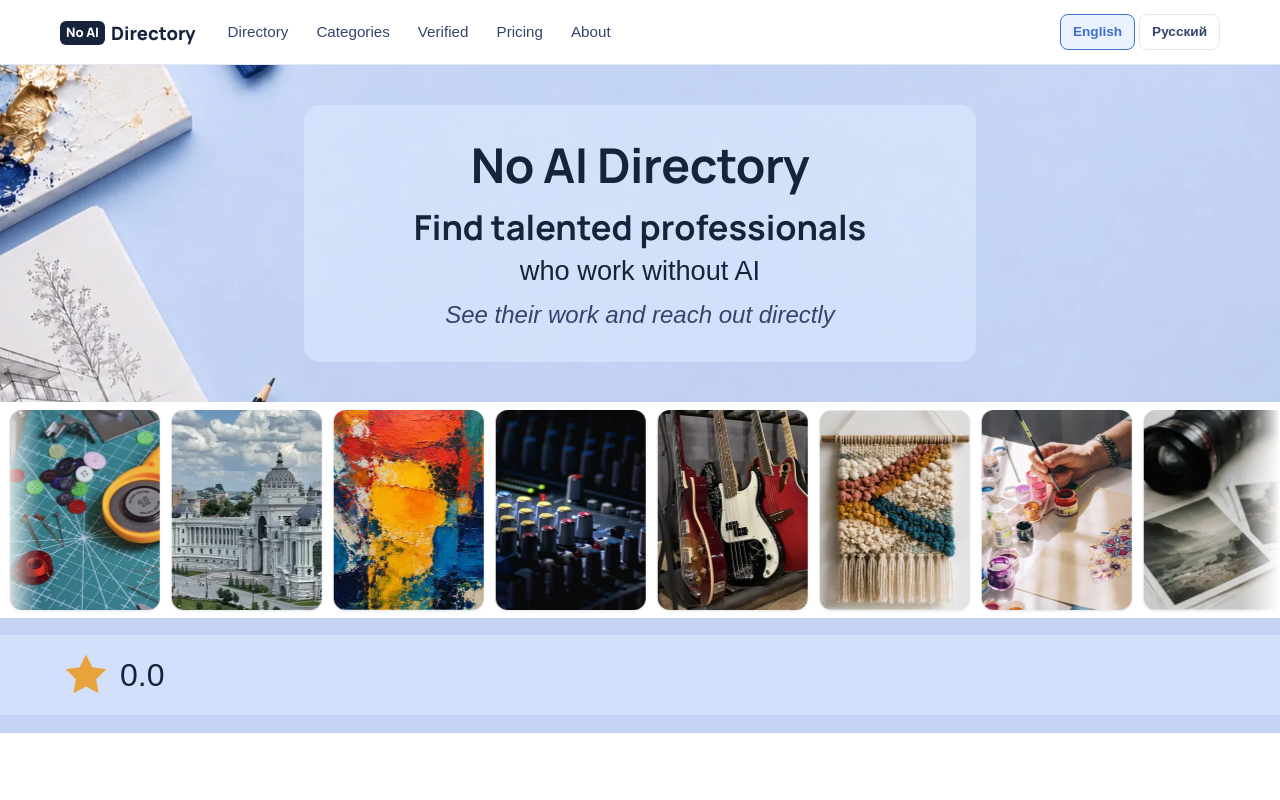
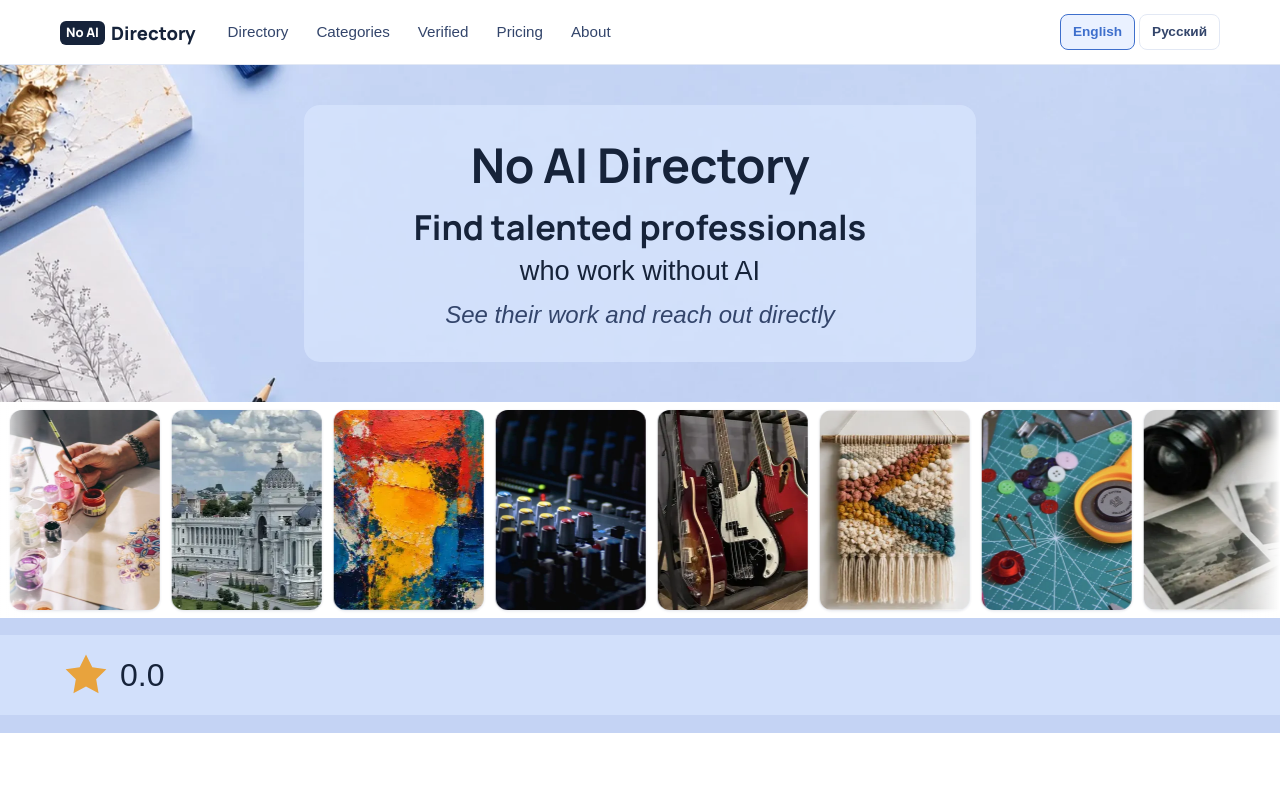
Before and after one commit to dm100usa-oss/no-ai-marketplace, a Next.js app: page /en in a window 1280 px wide. Shown: the top 800 px of the page. Built offline with nearby package versions, Linux system fonts and the light colour scheme; a web font is replaced by a local one.

Commit message:
Add files via upload

```diff
--- a/src/app/globals.css
+++ b/src/app/globals.css
@@ -450,6 +450,21 @@ a { color: inherit; text-decoration: none; }
   object-fit: cover;
   /* Files are 300x400: exactly 2x the largest painted size, no more. */
   content-visibility: auto;
+  /* Soft protection: block drag-to-save and long-press selection. */
+  -webkit-user-select: none;
+  user-select: none;
+  -webkit-user-drag: none;
+  -webkit-touch-callout: none;
+  pointer-events: none;
+}
+
+/* Transparent layer over each image so a tap/long-press lands on this,
+   not on the image file itself. Stops the "save image" popup on mobile. */
+.people-marquee__guard {
+  position: absolute;
+  inset: 0;
+  z-index: 2;
+  display: block;
 }
 
 @media (min-width: 640px) {
--- a/src/components/PeopleMarquee.tsx
+++ b/src/components/PeopleMarquee.tsx
@@ -55,7 +55,10 @@ const SHOTS = [
 
 function Card({ slug, eager }: { slug: string; eager: boolean }) {
   return (
-    <div className="people-marquee__card">
+    <div
+      className="people-marquee__card"
+      onContextMenu={(e) => e.preventDefault()}
+    >
       <img
         src={`/images/people/${slug}.webp`}
         alt=""
@@ -63,7 +66,10 @@ function Card({ slug, eager }: { slug: string; eager: boolean }) {
         height={800}
         loading={eager ? "eager" : "lazy"}
         decoding="async"
+        draggable={false}
+        onDragStart={(e) => e.preventDefault()}
       />
+      <span className="people-marquee__guard" aria-hidden="true" />
     </div>
   );
 }
```
Also changed, not shown: public/images/people/02.webp, public/images/people/08.webp.
